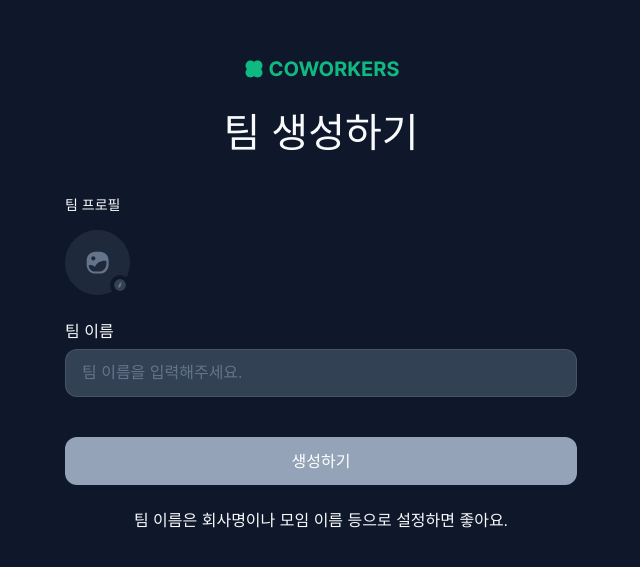
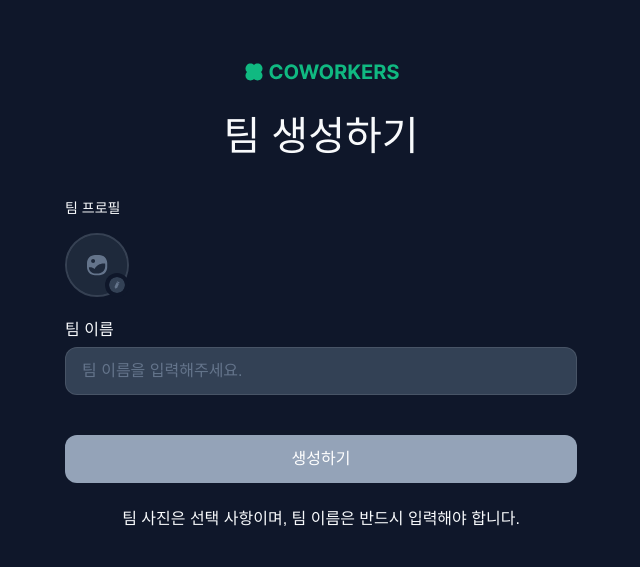
Before and after one commit to ozen0718/coworkers, a Next.js app: page /addteam in a window 1280 px wide. Shown: the part 107-674 px from the top of the page, without its empty margins (319-959 px from the left). Built offline with nearby package versions, Linux system fonts and the light colour scheme.

Commit message:
[Feat] 테스트용 페이지

```diff
--- a/src/app/(main)/addteam/page.tsx
+++ b/src/app/(main)/addteam/page.tsx
@@ -1,16 +1,53 @@
 'use client';
-import { useState } from 'react';
+import React, { useState, useRef } from 'react';
+import { useRouter } from 'next/navigation';
 import Image from 'next/image';
 import clsx from 'clsx';
 import Logo from '@/components/layout/Gnb/Logo';
 import Button from '@/components/common/Button/Button';
 
 export default function AddTeamPage() {
+  const router = useRouter();
+  const fileInputRef = useRef<HTMLInputElement>(null);
+
+  const [file, setFile] = useState<File | null>(null);
   const [name, setName] = useState('');
+  const [error, setError] = useState<string | null>(null);
+
   const isDisabled = name.trim().length === 0;
 
-  const handleCreate = () => {
-    console.log('팀 생성:', name);
+  const handleFileClick = () => fileInputRef.current?.click();
+
+  const handleFileChange = (e: React.ChangeEvent<HTMLInputElement>) => {
+    const selected = e.target.files?.[0] ?? null;
+    setFile(selected);
+    setError(null);
+  };
+
+  const handleCreate = async () => {
+    if (isDisabled) return;
+
+    setError(null);
+    const formData = new FormData();
+    formData.append('name', name);
+    if (file) formData.append('image', file);
+
+    const res = await fetch('/api/teams', {
+      method: 'POST',
+      body: formData,
+    });
+
+    if (res.status === 409) {
+      setError('이미 존재하는 이름입니다.');
+      return;
+    }
+    if (!res.ok) {
+      setError('팀 생성 중 오류가 발생했습니다.');
+      return;
+    }
+
+    const data = await res.json();
+    router.push(`/main/${data.id}`);
   };
 
   return (
@@ -20,36 +57,53 @@ export default function AddTeamPage() {
 
       <div className="mt-10 w-full max-w-lg">
         <span className="text-md-medium text-gray100 mb-4 block">팀 프로필</span>
-
-        <div className="relative mb-2 inline-block">
+        <div className="relative mb-4 inline-block">
           <Image
-            src="/icons/initialteamprofile.svg"
+            src={file ? URL.createObjectURL(file) : '/icons/initialteamprofile.svg'}
             alt="팀 아이콘"
-            width={65}
-            height={65}
-            className="bg-bg200 rounded-full"
+            width={64}
+            height={64}
+            className="bg-bg200 cursor-pointer rounded-full border-2 border-gray-700"
+            onClick={handleFileClick}
           />
           <Image
             src="/icons/pencil.svg"
             alt="프로필 변경"
-            width={20}
-            height={20}
+            width={24}
+            height={24}
             className="bg-bg300 absolute right-0 bottom-0 cursor-pointer rounded-full p-1"
+            onClick={handleFileClick}
+          />
+          <input
+            ref={fileInputRef}
+            type="file"
+            accept="image/*"
+            className="hidden"
+            onChange={handleFileChange}
           />
         </div>
 
-        <label htmlFor="teamName" className="text-lg-medium text-gray100 mt-3 mb-2 block">
+        <label htmlFor="teamName" className="text-lg-medium text-gray100 mb-2 block">
           팀 이름
         </label>
         <input
           id="teamName"
           type="text"
-          className="bg-bg100 border-gray100/10 text-gray100 text-lg-regular placeholder:text-gray500 focus:border-primary hover:border-primary-hover h-12 w-full rounded-xl border px-4 focus:outline-none"
+          className={clsx(
+            'bg-bg100 text-lg-regular placeholder:text-gray500 h-12 w-full rounded-xl border px-4 focus:outline-none',
+            error
+              ? 'border-danger border'
+              : 'border-gray100/10 focus:border-primary hover:border-primary-hover'
+          )}
           placeholder="팀 이름을 입력해주세요."
           value={name}
           maxLength={20}
-          onChange={(e: React.ChangeEvent<HTMLInputElement>) => setName(e.currentTarget.value)}
+          onChange={(e) => {
+            setName(e.currentTarget.value);
+            setError(null);
+          }}
         />
+        {error && <p className="text-danger text-sm-medium mt-2">{error}</p>}
 
         <div className="mt-10">
           <Button
@@ -68,7 +122,7 @@ export default function AddTeamPage() {
         </div>
 
         <p className="text-sm-regular text-gray100 mt-6 text-center">
-          팀 이름은 회사명이나 모임 이름 등으로 설정하면 좋아요.
+          팀 사진은 선택 사항이며, 팀 이름은 반드시 입력해야 합니다.
         </p>
       </div>
     </main>
```
